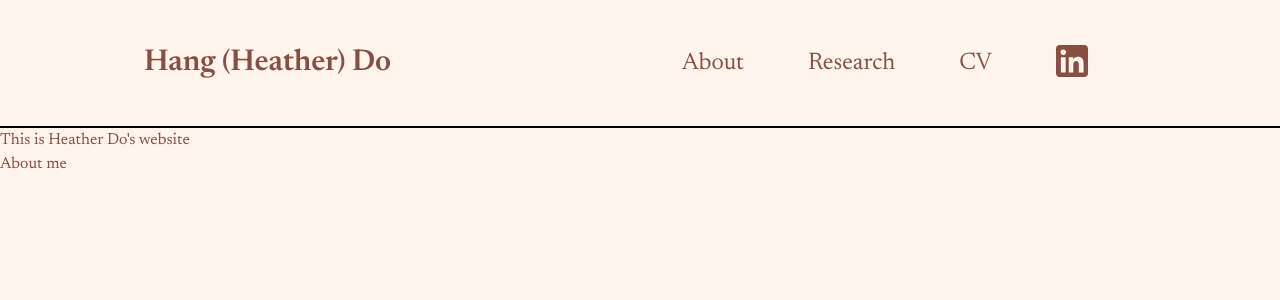
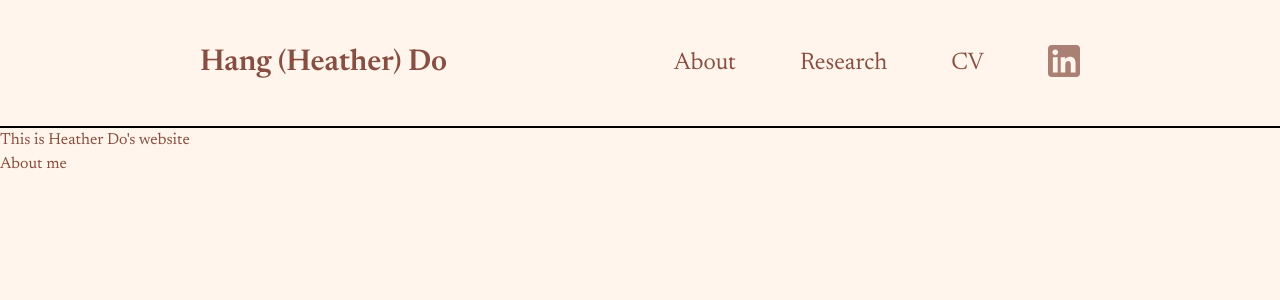
Before and after one commit to heather-do/heather-do.github.io, a SvelteKit app: page / in a window 1280 px wide. Shown: the top 300 px of the page. Built offline with nearby package versions, Linux system fonts and the light colour scheme.

Commit message:
[add] dynamic styling

```diff
--- a/src/app.css
+++ b/src/app.css
@@ -3,6 +3,10 @@
 @import 'tailwindcss/utilities';
 
 html {
+	/* Measurements */
+	--desktop-min-width: 1024px;
+	--mobile-max-width: 720px;
+
 	/* Colors */
 	--color-background: #fff5ec;
 	--color-text-primary: #884e41;
--- a/src/routes/+layout.svelte
+++ b/src/routes/+layout.svelte
@@ -5,10 +5,10 @@
 
 <header>
 	<nav class="grid h-32 grid-cols-2 border-b-2 border-b-black">
-		<div class="ml-36 flex items-center">
+		<div id="home" class="flex items-center">
 			<a class="text-3xl font-semibold" href="/">Hang (Heather) Do</a>
 		</div>
-		<div class="mr-48 flex justify-end">
+		<div id="menu" class="flex justify-end">
 			<ul class="flex flex-row gap-16 text-2xl">
 				<li><a href="/about">About</a></li>
 				<li><a href="/research">Research</a></li>
@@ -20,6 +20,7 @@
 								><path
 									d="M8,72 L64,72 C68.418278,72 72,68.418278 72,64 L72,8 C72,3.581722 68.418278,-8.11624501e-16 64,0 L8,0 C3.581722,8.11624501e-16 -5.41083001e-16,3.581722 0,8 L0,64 C5.41083001e-16,68.418278 3.581722,72 8,72 Z"
 									fill="#884E41"
+									fill-opacity="0.7"
 								/><path
 									d="M62,62 L51.315625,62 L51.315625,43.8021149 C51.315625,38.8127542 49.4197917,36.0245323 45.4707031,36.0245323 C41.1746094,36.0245323 38.9300781,38.9261103 38.9300781,43.8021149 L38.9300781,62 L28.6333333,62 L28.6333333,27.3333333 L38.9300781,27.3333333 L38.9300781,32.0029283 C38.9300781,32.0029283 42.0260417,26.2742151 49.3825521,26.2742151 C56.7356771,26.2742151 62,30.7644705 62,40.051212 L62,62 Z M16.349349,22.7940133 C12.8420573,22.7940133 10,19.9296567 10,16.3970067 C10,12.8643566 12.8420573,10 16.349349,10 C19.8566406,10 22.6970052,12.8643566 22.6970052,16.3970067 C22.6970052,19.9296567 19.8566406,22.7940133 16.349349,22.7940133 Z M11.0325521,62 L21.769401,62 L21.769401,27.3333333 L11.0325521,27.3333333 L11.0325521,62 Z"
 									fill="#fff5ec"
@@ -38,6 +39,10 @@
 </main>
 
 <style>
+	nav {
+		padding: 0 clamp(0px, calc(100vw - var(--desktop-min-width)), 12.5rem);
+	}
+
 	li {
 		display: flex;
 		align-items: center;
```
